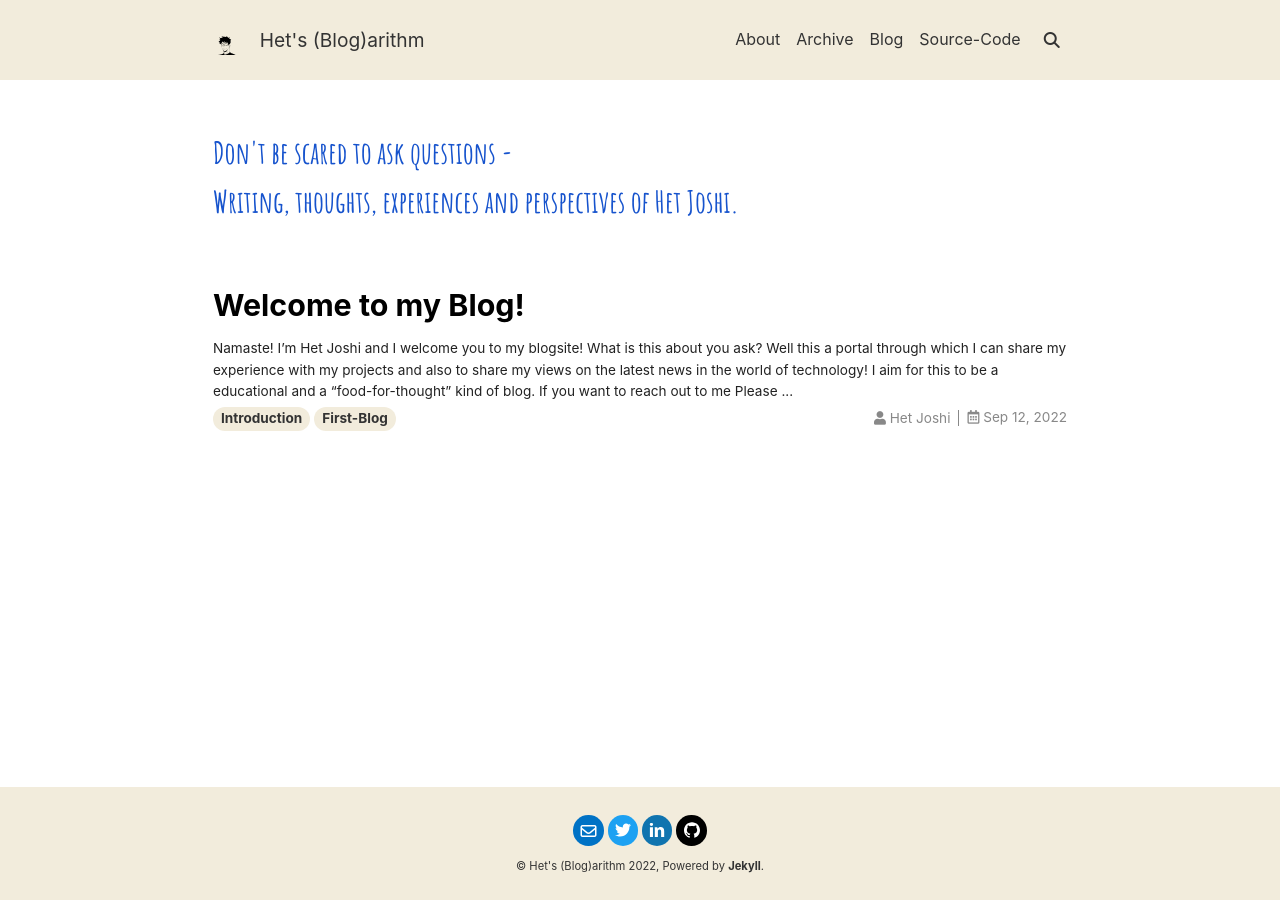
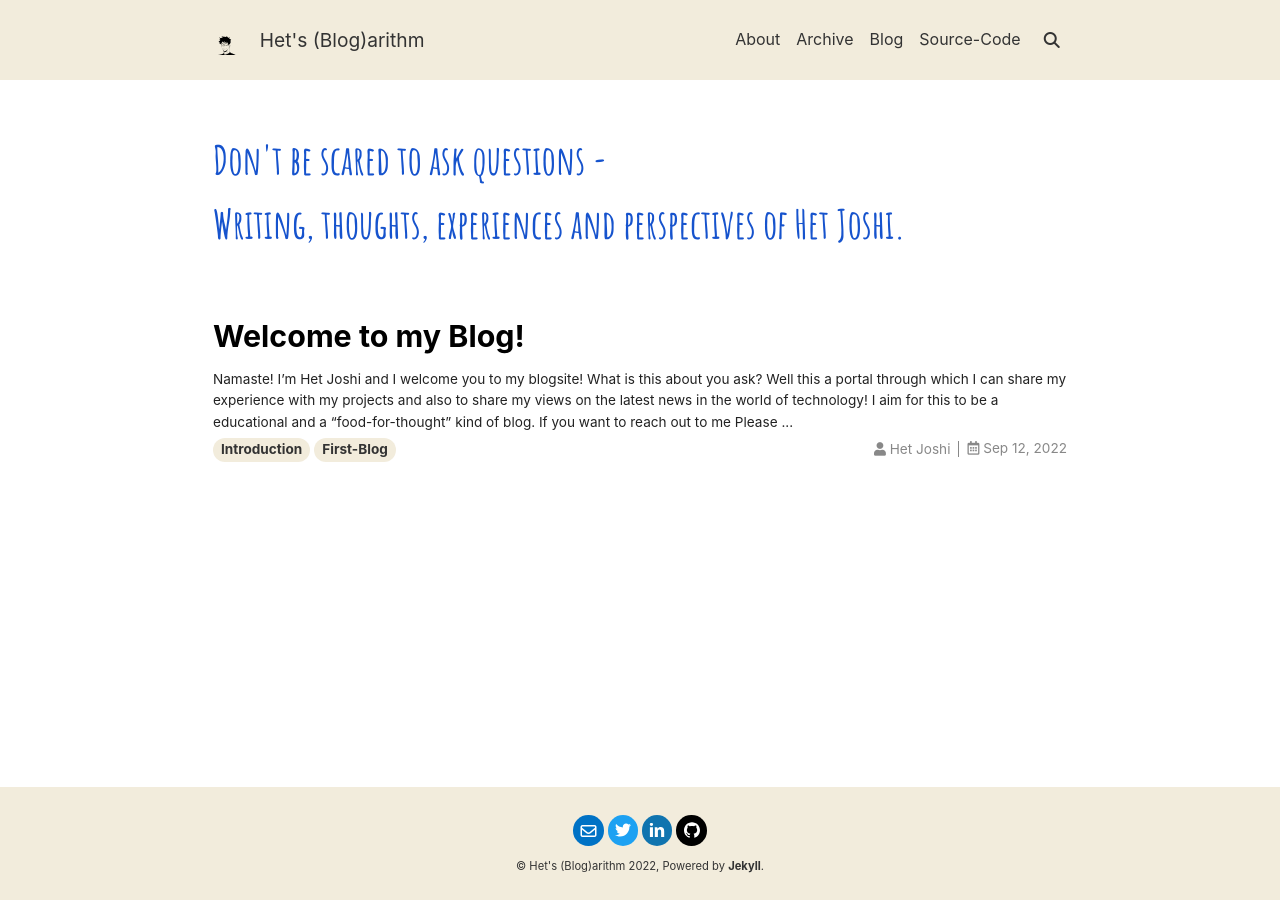
Before and after one commit to Het-Joshi/blog, a Jekyll site: the page built from index.html, in a window 1280 px wide. Built offline with Jekyll 4.4.1, drawn with Linux system fonts in a browser that asks for light colours; nearby versions of some CDN libraries; the list of posts is cut into pages by our own code.

Commit message:
Update article-header.html

```diff
--- a/_includes/article-header.html
+++ b/_includes/article-header.html
@@ -20,7 +20,7 @@
     <div class="article__header">
       {%- if _show_title -%}
       <header>
-          <h2 style="color:#1653CD; font-family: 'Amatic SC', cursive;">{{ _article_title }}</h2>
+          <h2 style="color:#1653CD; font-family: 'Amatic SC', cursive; font-size: 2.5rem;">{{ _article_title }}</h2>
       </header>
       {%- endif -%}
       {%- if _show_edit_on_github -%}
```
